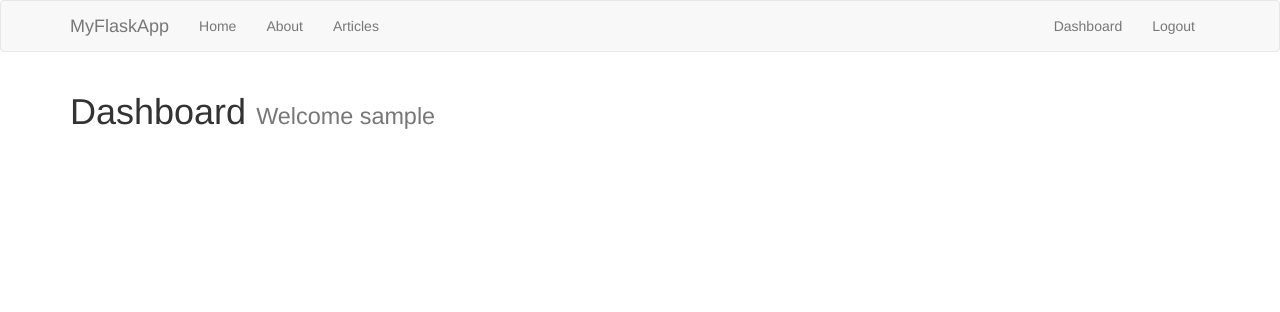
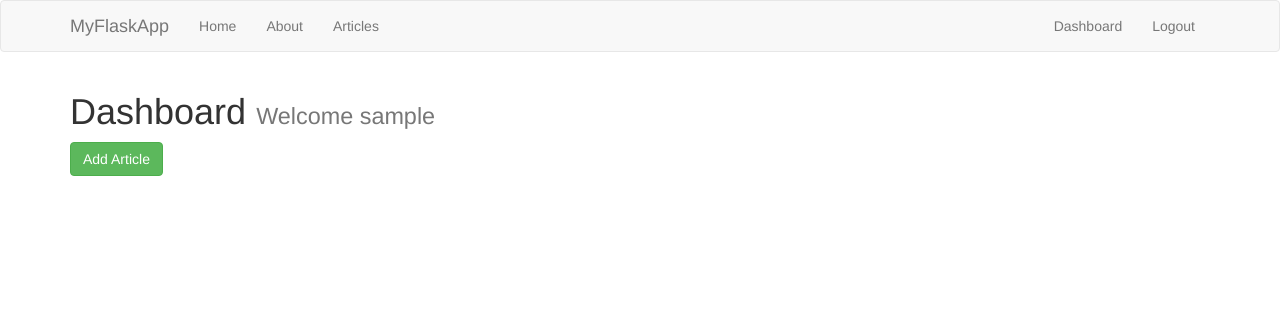
Before and after one commit to TestardR/Python-Flask-Web_App, a Flask app: page /dashboard in a window 1280 px wide. Shown: the top 312 px of the page. Run offline with Flask 2, Linux system fonts and the light colour scheme; the visitor is signed in with stand-in values (Sample User, id 1); some libraries are stand-ins or nearby versions.

Commit message:
button to add articles

```diff
--- a/templates/dashboard.html
+++ b/templates/dashboard.html
@@ -2,8 +2,8 @@
 <h1>
   Dashboard <small> Welcome {{ session.username }}</small>
 </h1>
-<!-- <a class="btn btn-success" href="/add_article"> Add Article</a>
-<hr />
+<a class="btn btn-success" href="/add_article"> Add Article</a>
+<!-- <hr />
 <table class="table table-striped">
   <tr>
     <th>ID</th>
```
